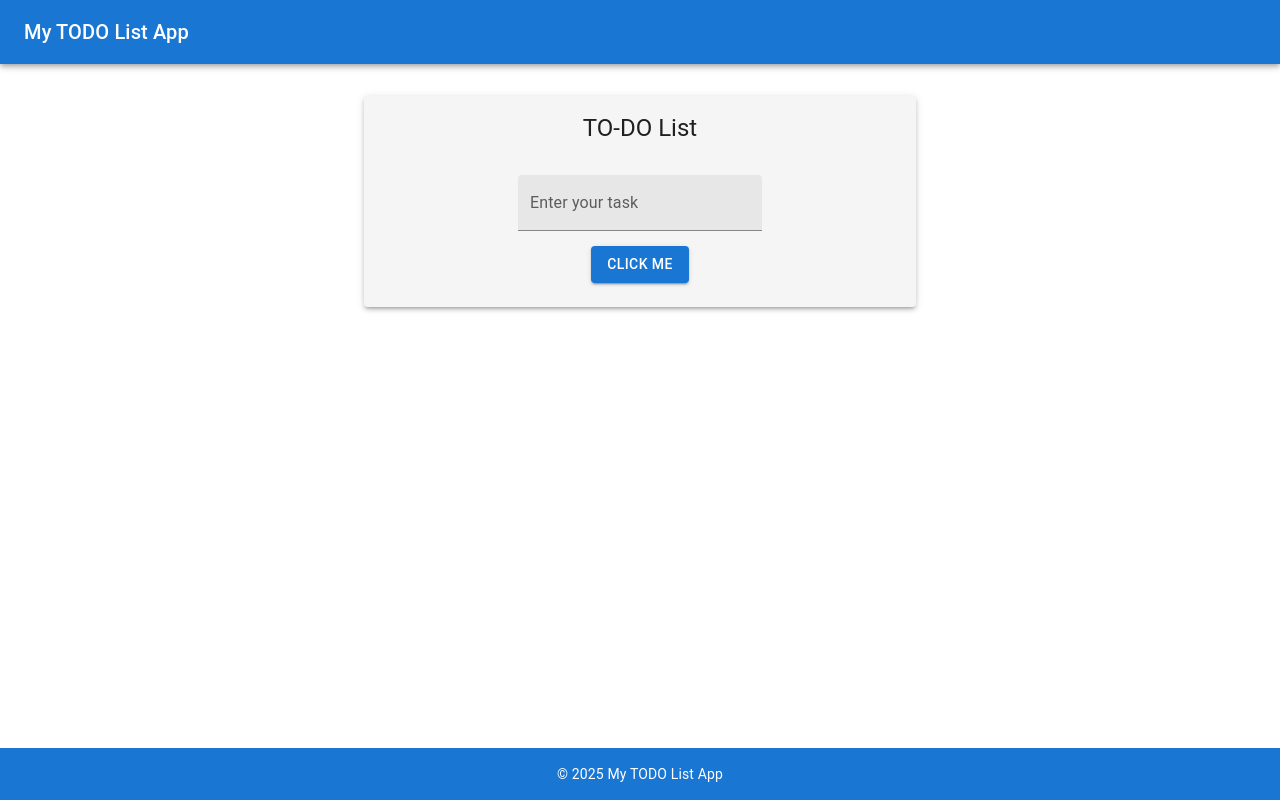
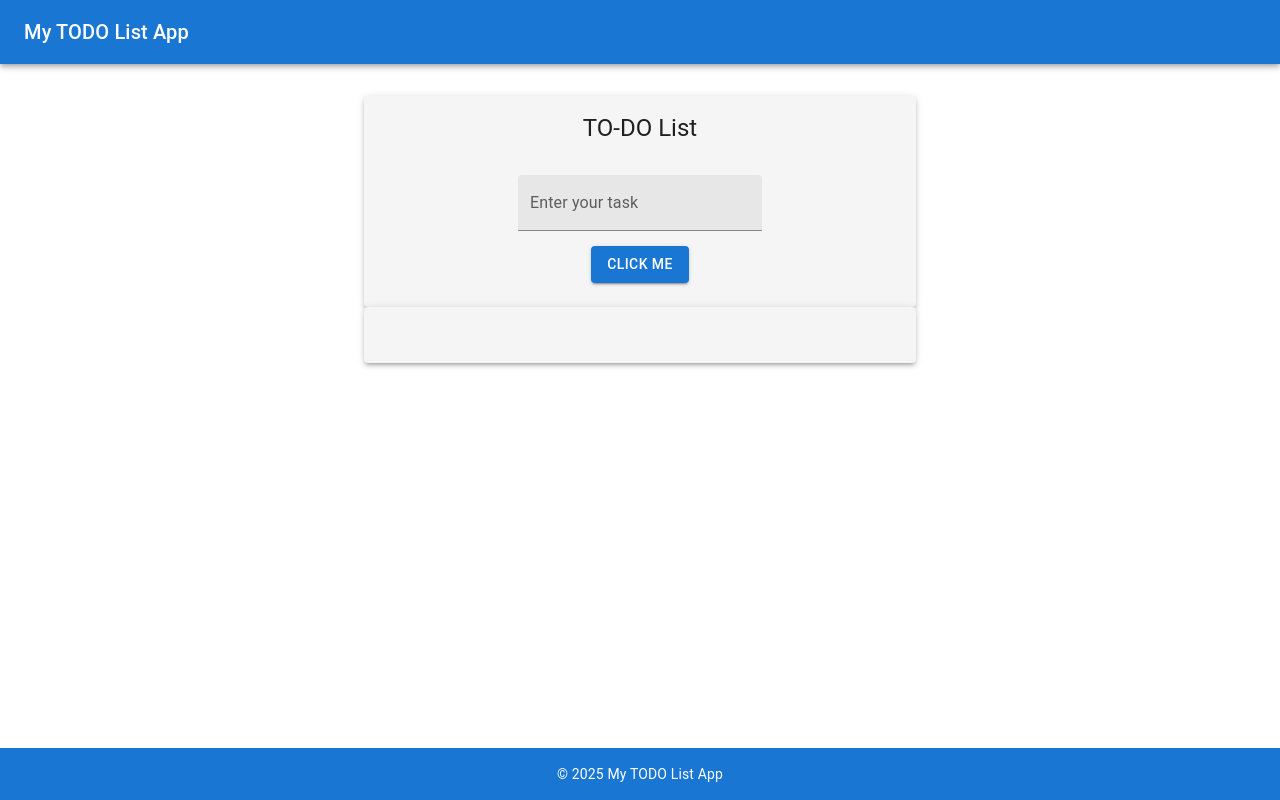
Before and after one commit to humaid-mobiloitte/todo-list, a React (Vite) app: page / in a window 1280 px wide. Built offline with nearby package versions, Linux system fonts and the light colour scheme.

Commit message:
changed structure of App by dividing into components

```diff
--- a/src/App.jsx
+++ b/src/App.jsx
@@ -1,34 +1,21 @@
 import React from 'react';
-import { AppBar, Toolbar, Typography, Card, CardContent, Button, Container, Box, CssBaseline,TextField } from '@mui/material';
+import { Typography, Card, CardContent, Button, Container, Box, CssBaseline,TextField } from '@mui/material';
+import AppBarComponent from './assets/AppBar';
+import Footer from './assets/Footer';
+import MainComponent from './assets/MainComponent';
 
 function App() {
   return (
     <div style={{ display: 'flex', flexDirection: 'column', minHeight: '100vh' }}>
       <CssBaseline />
       {/* Navbar */}
-      <AppBar position="sticky">
-        <Toolbar>
-          <Typography variant="h6">My TODO List App</Typography>
-        </Toolbar>
-      </AppBar>
+      <AppBarComponent/>
 
       {/* Main Content */}
-      <Container maxWidth="sm" sx={{ flex: 1, mt: 4 }}>
-        <Card sx={{ backgroundColor: '#f5f5f5', boxShadow: 3 }}>
-          <CardContent style={{ display: 'flex', flexDirection: 'column', alignItems:'center',gap:'15px'}}>
-            <Typography variant="h5" sx={{ mb: 2 }}>
-              TO-DO List
-            </Typography>
-            <TextField id="filled-basic" label="Enter your task" variant="filled" />
-            <Button variant="contained" color="primary">Click Me</Button>
-          </CardContent>
-        </Card>
-      </Container>
+      <MainComponent/>
 
       {/* Footer */}
-      <Box sx={{ bgcolor: '#1976d2', color: 'white', p: 2, textAlign: 'center' }}>
-        <Typography variant="body2">© 2025 My TODO List App</Typography>
-      </Box>
+      <Footer/>
     </div>
   );
 }
--- /dev/null
+++ b/src/assets/AppBar.jsx
@@ -0,0 +1,14 @@
+import { AppBar,Toolbar,Typography } from "@mui/material"
+import React from 'react'
+
+function AppBarComponent() {
+  return (
+    <AppBar position="sticky">
+        <Toolbar>
+          <Typography variant="h6">My TODO List App</Typography>
+        </Toolbar>
+    </AppBar>
+  )
+}
+
+export default AppBarComponent
--- /dev/null
+++ b/src/assets/Footer.jsx
@@ -0,0 +1,11 @@
+import React from 'react'
+import { Box,Typography } from '@mui/material'
+function Footer() {
+  return (
+    <Box sx={{ bgcolor: '#1976d2', color: 'white', p: 2, textAlign: 'center' }}>
+        <Typography variant="body2">© 2025 My TODO List App</Typography>
+    </Box>
+  )
+}
+
+export default Footer
--- /dev/null
+++ b/src/assets/MainComponent.jsx
@@ -0,0 +1,28 @@
+import React from 'react'
+import { Container, Card, CardContent, Typography, TextField, Button } from '@mui/material'
+
+
+function MainComponent() {
+  return (
+    <Container maxWidth="sm" sx={{ flex: 1, mt: 4 }}>
+        <Card sx={{ backgroundColor: '#f5f5f5', boxShadow: 3 }}>
+          <CardContent style={{ display: 'flex', flexDirection: 'column', alignItems:'center',gap:'15px'}}>
+            <Typography variant="h5" sx={{ mb: 2 }}>
+              TO-DO List
+            </Typography>
+            <TextField id="filled-basic" label="Enter your task" variant="filled" />
+            <Button variant="contained" color="primary">Click Me</Button>
+          </CardContent>
+        </Card>
+        <Card sx={{ backgroundColor: '#f5f5f5', boxShadow: 3 }}>
+          <CardContent style={{ display: 'flex', flexDirection: 'column', alignItems:'center',gap:'15px'}}>
+            <Typography variant="h5" sx={{ mb: 2 }}>
+            {/* TASK YHA LIKHA HUA AYEGA */}
+            </Typography>
+          </CardContent>
+        </Card>
+      </Container>
+  )
+}
+
+export default MainComponent
```
